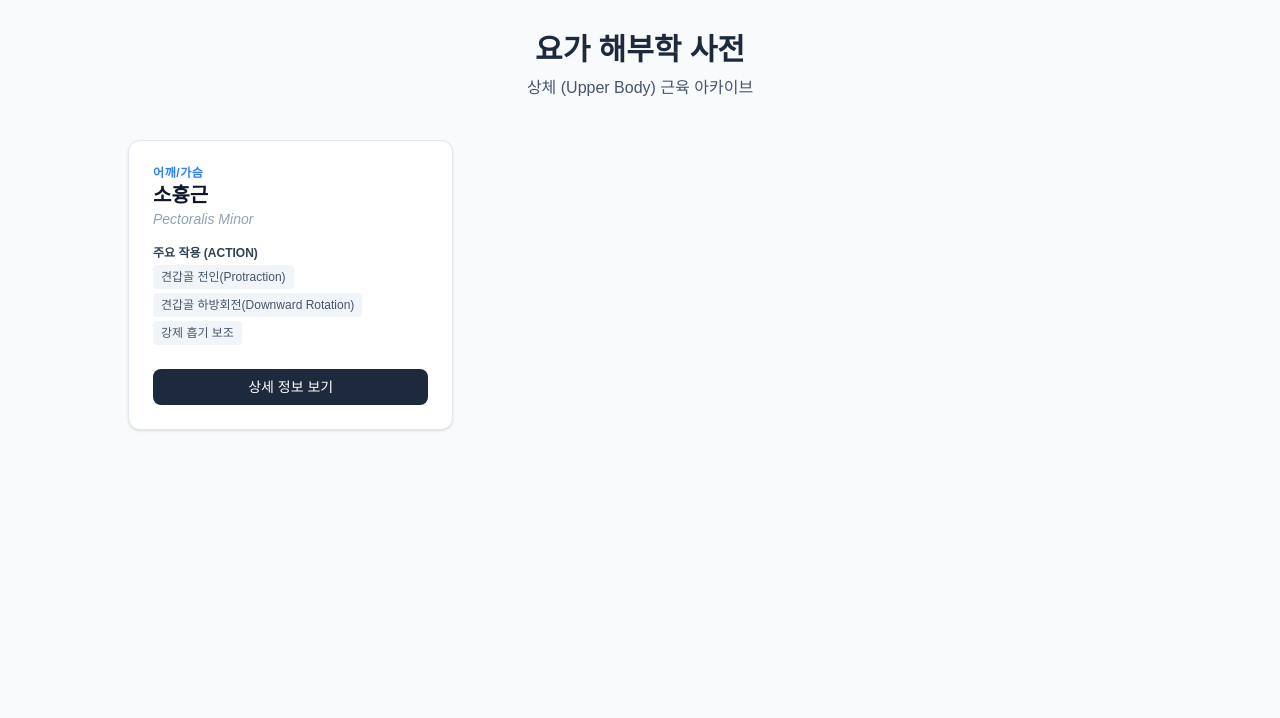
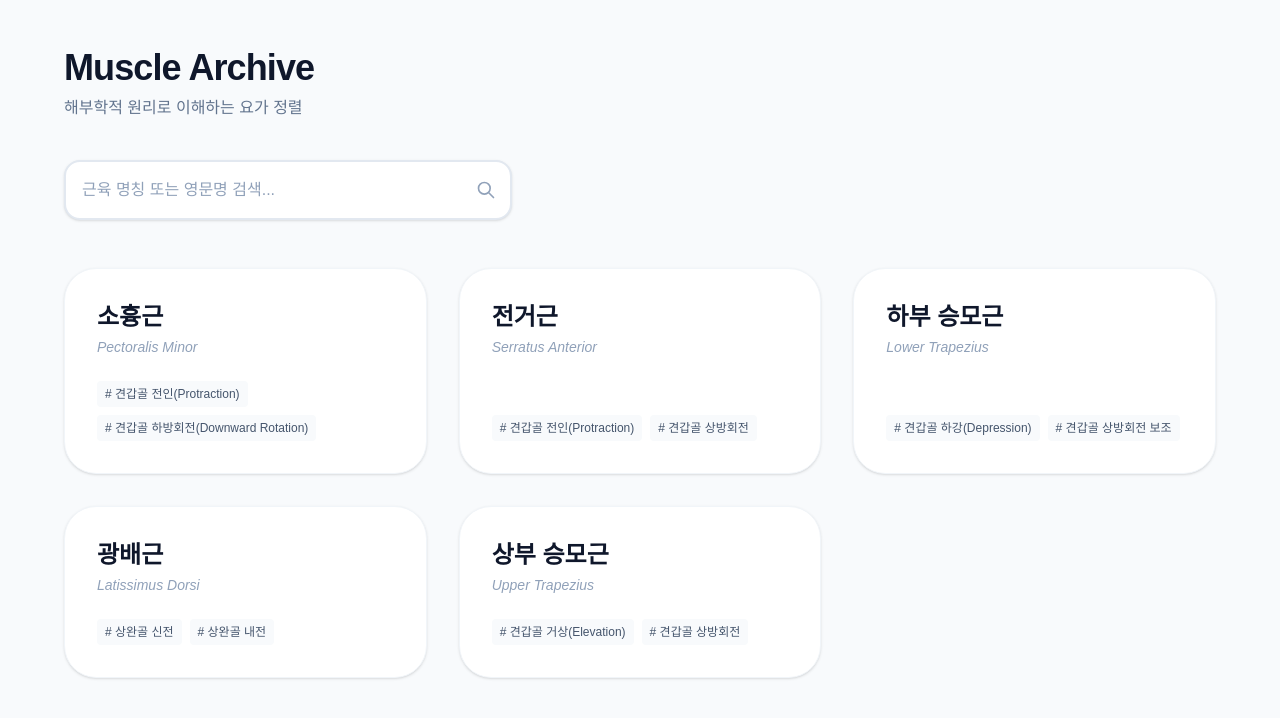
Before and after one commit to yoons0717/yoga-anatomy-wiki, a Next.js app: page /muscles in a window 1280 px wide. Shown: the top 718 px of the page. Built offline with nearby package versions, Linux system fonts and the light colour scheme.

Commit message:
feat: add asana temp data

```diff
--- a/src/app/muscles/[id]/page.tsx
+++ b/src/app/muscles/[id]/page.tsx
@@ -1,11 +1,13 @@
 import Link from 'next/link';
 import { upperBodyMuscles } from '@/data/muscles';
+import { asanas } from '@/data/asanas';
 import { notFound } from 'next/navigation';
 
 export default async function MuscleDetailPage({ params }: { params: Promise<{ id: string }> }) {
   const { id } = await params;
 
   const muscle = upperBodyMuscles.find((m) => m.id === id);
+  const relatedAsanas = asanas.filter((asana) => asana.target_muscles.includes(id));
 
   if (!muscle) {
     notFound();
@@ -22,9 +24,6 @@ export default async function MuscleDetailPage({ params }: { params: Promise<{ i
         </Link>
 
         <header className="mb-12 border-b pb-8">
-          <span className="text-sm font-bold tracking-widest text-blue-500 uppercase">
-            {muscle.sub_category}
-          </span>
           <h1 className="mt-2 text-4xl font-extrabold text-slate-900">{muscle.name_ko}</h1>
           <p className="text-xl text-slate-400 italic">{muscle.name_en}</p>
         </header>
@@ -74,6 +73,19 @@ export default async function MuscleDetailPage({ params }: { params: Promise<{ i
               </div>
             </div>
           </section>
+          {/* 관련 아사나 섹션 */}
+          <section className="mt-16 border-t border-slate-100 pt-8">
+            <h3 className="mb-6 text-xl font-bold text-slate-900">관련 아사나</h3>
+            <div className="grid grid-cols-1 gap-4 sm:grid-cols-2">
+              {relatedAsanas.map((asana) => (
+                <div key={asana.id} className="rounded-2xl border border-slate-100 bg-slate-50 p-6">
+                  <h4 className="font-bold text-slate-900">{asana.name_ko}</h4>
+                  <p className="mb-2 text-sm text-slate-500 italic">{asana.name_sanskrit}</p>
+                  <p className="text-sm leading-relaxed text-slate-600">{asana.description}</p>
+                </div>
+              ))}
+            </div>
+          </section>
         </div>
       </div>
     </div>
--- a/src/app/muscles/page.tsx
+++ b/src/app/muscles/page.tsx
@@ -1,55 +1,80 @@
+'use client';
+
+import React, { useState } from 'react';
+import Link from 'next/link';
 import { upperBodyMuscles } from '@/data/muscles';
-import Link from 'next/link';
 
 export default function MuscleListPage() {
+  const [searchTerm, setSearchTerm] = useState('');
+
+  const filteredMuscles = upperBodyMuscles.filter(
+    (muscle) =>
+      muscle.name_ko.includes(searchTerm) ||
+      muscle.name_en.toLowerCase().includes(searchTerm.toLowerCase()),
+  );
+
   return (
-    <div className="min-h-screen bg-gray-50 p-8">
-      <div className="mx-auto max-w-5xl">
-        <header className="mb-10 text-center">
-          <h1 className="text-3xl font-bold text-slate-800">요가 해부학 사전</h1>
-          <p className="mt-2 text-slate-600">상체 (Upper Body) 근육 아카이브</p>
+    <div className="min-h-screen bg-slate-50 p-6 md:p-12">
+      <div className="mx-auto max-w-6xl">
+        <header className="mb-12">
+          <h1 className="text-4xl font-black tracking-tight text-slate-900">Muscle Archive</h1>
+          <p className="mt-2 font-medium text-slate-500">해부학적 원리로 이해하는 요가 정렬</p>
+
+          <div className="mt-10">
+            {/* 검색창: 배경색을 흰색으로 고정하고 테두리를 더 진하게 설정하여 시인성 확보 */}
+            <div className="relative max-w-md">
+              <input
+                type="text"
+                placeholder="근육 명칭 또는 영문명 검색..."
+                className="w-full rounded-2xl border-2 border-slate-200 bg-white p-4 text-slate-900 placeholder-slate-400 shadow-sm transition-all outline-none focus:border-slate-900 focus:ring-0"
+                onChange={(e) => setSearchTerm(e.target.value)}
+              />
+              <div className="absolute top-1/2 right-4 -translate-y-1/2 text-slate-400">
+                <svg width="20" height="20" fill="none" viewBox="0 0 24 24" stroke="currentColor">
+                  <path
+                    strokeLinecap="round"
+                    strokeLinejoin="round"
+                    strokeWidth="2"
+                    d="M21 21l-6-6m2-5a7 7 0 11-14 0 7 7 0 0114 0z"
+                  />
+                </svg>
+              </div>
+            </div>
+          </div>
         </header>
 
-        <div className="grid grid-cols-1 gap-6 md:grid-cols-2 lg:grid-cols-3">
-          {upperBodyMuscles.map((muscle) => (
-            <div
-              key={muscle.id}
-              className="overflow-hidden rounded-xl border border-slate-200 bg-white shadow-sm transition-shadow hover:shadow-md"
-            >
-              <div className="p-6">
-                <div className="mb-4 flex flex-col">
-                  <span className="text-xs font-semibold tracking-wider text-blue-500 uppercase">
-                    {muscle.sub_category}
-                  </span>
-                  <h2 className="text-xl font-bold text-slate-900">{muscle.name_ko}</h2>
-                  <p className="text-sm text-slate-400 italic">{muscle.name_en}</p>
+        {/* 그리드 리스트: sub_category 영역만 삭제하고 기존 레이아웃 유지 */}
+        <div className="grid grid-cols-1 gap-8 sm:grid-cols-2 lg:grid-cols-3">
+          {filteredMuscles.map((muscle) => (
+            <Link href={`/muscles/${muscle.id}`} key={muscle.id} className="group">
+              <div className="flex h-full flex-col justify-between rounded-[2rem] border border-slate-100 bg-white p-8 shadow-sm transition-all duration-300 hover:-translate-y-1 hover:shadow-xl">
+                <div>
+                  {/* sub_category 영역 삭제됨 */}
+                  <h2 className="text-2xl font-bold text-slate-900 transition-colors group-hover:text-blue-600">
+                    {muscle.name_ko}
+                  </h2>
+                  <p className="mt-1 mb-6 text-sm text-slate-400 italic">{muscle.name_en}</p>
                 </div>
 
-                <div className="space-y-3">
-                  <div>
-                    <h4 className="text-xs font-bold text-slate-700 uppercase">
-                      주요 작용 (Action)
-                    </h4>
-                    <ul className="mt-1 flex flex-wrap gap-1">
-                      {muscle.action.map((act, index) => (
-                        <li
-                          key={index}
-                          className="rounded bg-slate-100 px-2 py-1 text-xs text-slate-600"
-                        >
-                          {act}
-                        </li>
-                      ))}
-                    </ul>
-                  </div>
+                <div className="flex flex-wrap gap-2">
+                  {muscle.action.slice(0, 2).map((act, i) => (
+                    <span
+                      key={i}
+                      className="rounded bg-slate-50 px-2 py-1 text-[12px] font-medium text-slate-600"
+                    >
+                      # {act}
+                    </span>
+                  ))}
                 </div>
-                <Link href={`/muscles/${muscle.id}`}>
-                  <button className="mt-6 w-full rounded-lg bg-slate-800 py-2 text-sm font-medium text-white transition-colors hover:bg-slate-700">
-                    상세 정보 보기
-                  </button>
-                </Link>
               </div>
+            </Link>
+          ))}
+
+          {filteredMuscles.length === 0 && (
+            <div className="col-span-full py-20 text-center text-slate-400">
+              검색 결과가 없습니다.
             </div>
-          ))}
+          )}
         </div>
       </div>
     </div>
--- /dev/null
+++ b/src/data/asanas.ts
@@ -0,0 +1,20 @@
+import { Asana } from '@/types/anatomy';
+
+export const asanas: Asana[] = [
+  {
+    id: 'a1',
+    name_ko: '코브라 자세',
+    name_en: 'Cobra Pose',
+    name_sanskrit: 'Bhujangasana',
+    description: '가슴을 열어 소흉근을 이완하고 등을 강화합니다.',
+    target_muscles: ['m1', 'm3'], // 소흉근(m1), 하부 승모근(m3) 연결
+  },
+  {
+    id: 'a2',
+    name_ko: '플랭크',
+    name_en: 'Plank Pose',
+    name_sanskrit: 'Phalakasana',
+    description: '전거근을 활성화하여 견갑골의 안정성을 높입니다.',
+    target_muscles: ['m2'], // 전거근(m2) 연결
+  },
+];
--- a/src/data/muscles.ts
+++ b/src/data/muscles.ts
@@ -6,7 +6,6 @@ export const upperBodyMuscles: Muscle[] = [
     name_ko: '소흉근',
     name_en: 'Pectoralis Minor',
     category: '상체',
-    sub_category: '어깨/가슴',
     origin: '제3, 4, 5 갈비뼈 전면',
     insertion: '견갑골의 오훼돌기 (Coracoid process)',
     action: ['견갑골 전인(Protraction)', '견갑골 하방회전(Downward Rotation)', '강제 흡기 보조'],
@@ -14,4 +13,48 @@ export const upperBodyMuscles: Muscle[] = [
       '대흉근 안쪽에 위치하며, 견갑골을 앞과 아래로 당겨 흉벽에 고정시키는 역할을 합니다.',
     imageUrl: '/images/muscles/m1.jpg',
   },
+  {
+    id: 'm2',
+    name_ko: '전거근',
+    name_en: 'Serratus Anterior',
+    category: '상체',
+    origin: '제1~8 또는 9 갈비뼈 바깥쪽',
+    insertion: '견갑골의 척추연(내측연) 전체',
+    action: ['견갑골 전인(Protraction)', '견갑골 상방회전', '흉벽에 견갑골 밀착'],
+    description:
+      '겨드랑이 아래 갈비뼈에 붙어 있는 근육으로, 차투랑가나 핸드스탠드 시 견갑골이 뜨지 않게 잡아주는 핵심 근육입니다.',
+  },
+  {
+    id: 'm3',
+    name_ko: '하부 승모근',
+    name_en: 'Lower Trapezius',
+    category: '상체',
+    origin: '제4~12 흉추(T4-T12) 가시돌기',
+    insertion: '견갑극(Spine of scapula)의 내측 끝부분',
+    action: ['견갑골 하강(Depression)', '견갑골 상방회전 보조'],
+    description:
+      '어깨를 아래로 끌어내리는 힘을 주어, 귀와 어깨가 멀어지게 만드는 어깨 안정화의 핵심 근육입니다.',
+  },
+  {
+    id: 'm4',
+    name_ko: '광배근',
+    name_en: 'Latissimus Dorsi',
+    category: '상체',
+    origin: '제7흉추~장골능까지의 흉요근막, 하부 갈비뼈',
+    insertion: '상완골(위팔뼈)의 이두근구 결절간구',
+    action: ['상완골 신전', '상완골 내전', '상완골 내회전'],
+    description:
+      '인체에서 가장 넓은 근육 중 하나로, 팔을 몸쪽으로 당기거나 후굴 자세에서 상체를 단단하게 지지하는 역할을 합니다.',
+  },
+  {
+    id: 'm5',
+    name_ko: '상부 승모근',
+    name_en: 'Upper Trapezius',
+    category: '상체',
+    origin: '후두골 외부 돌기, 항인대, 제7경추 가시돌기',
+    insertion: '쇄골 외측 1/3, 견봉',
+    action: ['견갑골 거상(Elevation)', '견갑골 상방회전'],
+    description:
+      '목과 어깨를 이어주며 고개를 뒤로 젖히거나 어깨를 으쓱할 때 사용됩니다. 스트레스 시 가장 먼저 긴장되는 부위입니다.',
+  },
 ];
--- a/src/types/anatomy.ts
+++ b/src/types/anatomy.ts
@@ -5,10 +5,19 @@ export interface Muscle {
   name_ko: string; // 예: 소흉근
   name_en: string; // 예: Pectoralis Minor
   category: BodyPart; // 대분류: 상체
-  sub_category: string; // 소분류: 어깨/가슴
   origin: string; // 기시점 (근육이 시작되는 고정점)
   insertion: string; // 정지점 (근육이 붙어 움직이는 점)
   action: string[]; // 주요 작용 (예: ["견갑골 전인", "견갑골 하방회전"])
   description: string; // 근육의 해부학적 위치 및 특징
   imageUrl?: string; // 해부학 도해 이미지 경로
 }
+
+export interface Asana {
+  id: string;
+  name_ko: string; // 예: 코브라 자세
+  name_en: string; // 예: Cobra Pose
+  name_sanskrit: string; // 예: Bhujangasana
+  description: string; // 간단한 설명
+  target_muscles: string[]; // 연결될 근육의 ID 목록 (예: ["m1", "m2"])
+  imageUrl?: string;
+}
```
